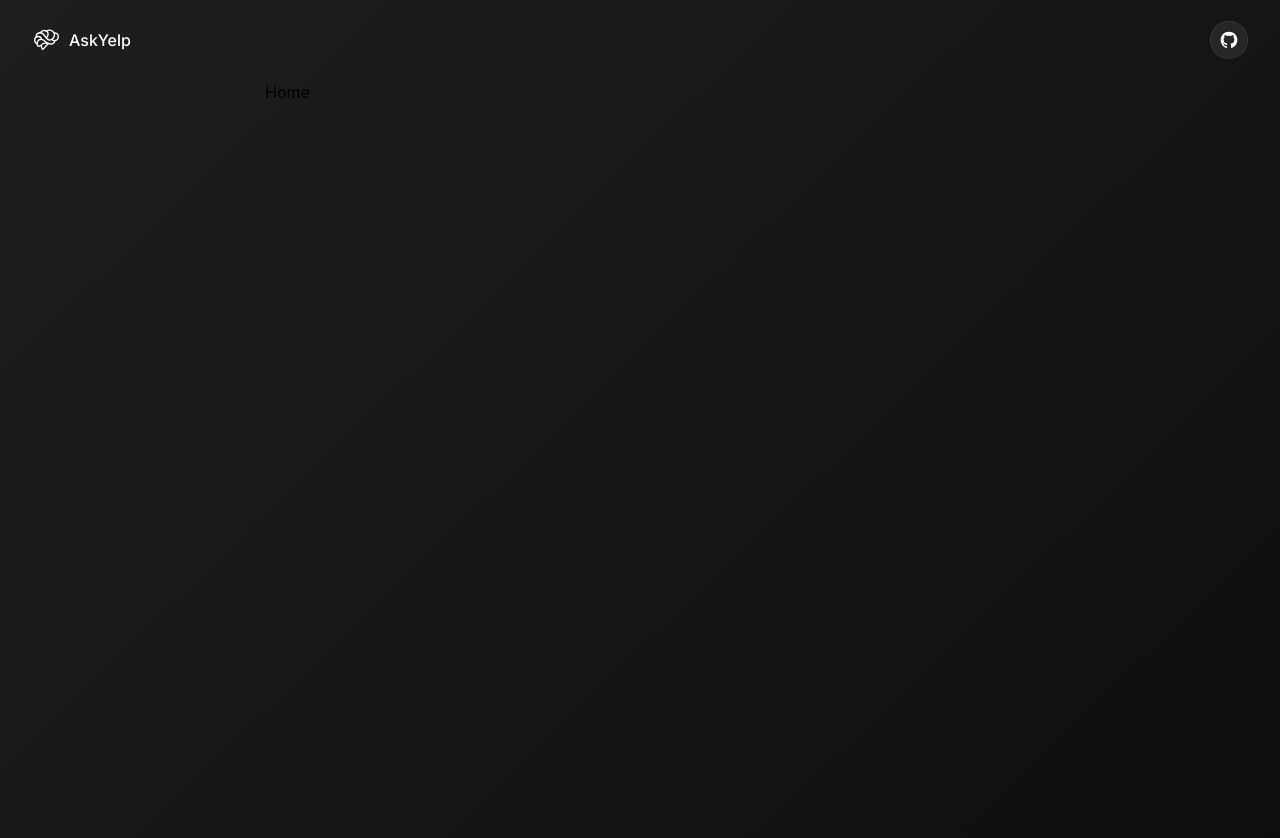
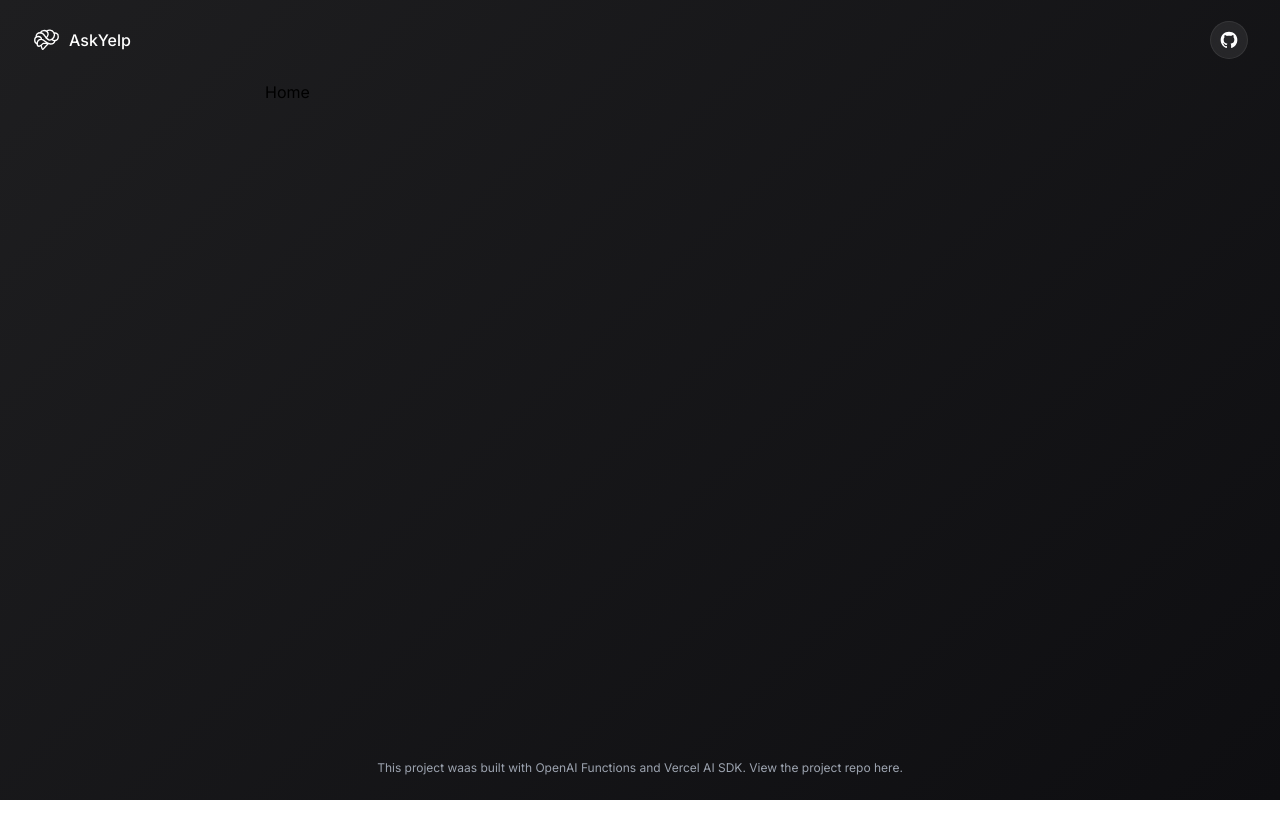
Before and after one commit to JaleelB/ask-yp, a Next.js app: page / in a window 1280 px wide. Shown: the top 838 px of the page. After the commit the page ends 800 px from the top, so only its background shows below. Built offline with nearby package versions, Linux system fonts and the light colour scheme.

Commit message:
feat: site footer

```diff
--- a/src/app/layout.tsx
+++ b/src/app/layout.tsx
@@ -1,3 +1,4 @@
+import Footer from "@/components/footer";
 import Header from "@/components/header";
 import "@/styles/globals.css";
 import { Inter } from "next/font/google";
@@ -14,8 +15,11 @@ export default function RootLayout({
   return (
     <html lang="en">
       <body className={inter.className}>
-        <Header/>
-        {children}
+        <div className="flex h-screen flex-col">
+          <Header/>
+          {children}
+          <Footer/>
+        </div>
       </body>
     </html>
   );
--- a/src/app/page.tsx
+++ b/src/app/page.tsx
@@ -1,6 +1,6 @@
 export default function Home() {
   return (
-    <main className="container max-w-[750px] mx-auto h-screen">
+    <main className="container max-w-[750px] mx-auto flex-1">
       <h1>Home</h1>
     </main>
   );
--- /dev/null
+++ b/src/components/footer.tsx
@@ -0,0 +1,35 @@
+export default function Footer() {
+    return (
+        <footer className="pb-3 pt-2 text-center text-xs px-10 md:px-[60px] md:pb-6 md:pt-3">
+            <p className="text-center text-xs text-gray-400">
+                This project waas built with{" "}
+                <a
+                    href="https://platform.openai.com/docs/guides/gpt/function-calling"
+                    target="_blank"
+                    rel="noopener noreferrer"
+                    className="transition-colors hover:text-white"
+                >
+                    OpenAI Functions
+                </a>{" "}
+                and{" "}
+                <a
+                    href="https://sdk.vercel.ai/docs"
+                    target="_blank"
+                    rel="noopener noreferrer"
+                    className="transition-colors hover:text-white"
+                >
+                    Vercel AI SDK
+                </a>
+                .{" "}
+                <a
+                    href="https://github.com/JaleelB/ask-yelp"
+                    target="_blank"
+                    rel="noopener noreferrer"
+                    className="transition-colors hover:text-white"
+                >
+                    View the project repo here.
+                </a>
+            </p>
+        </footer>
+    )
+}
```
